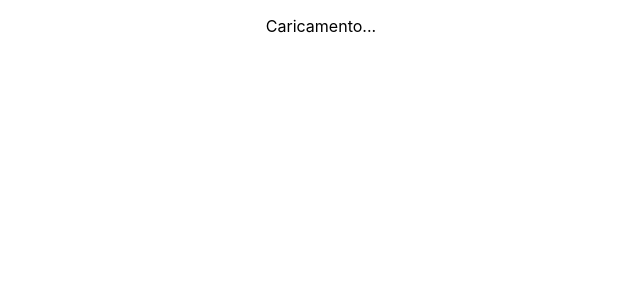
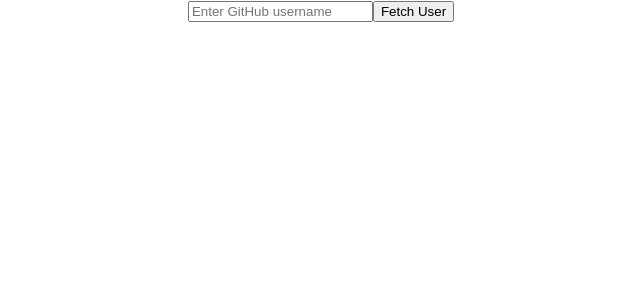
Before and after one commit to dinasaura/my-react-app, a React (Create React App) app: page / in a window 1280 px wide. Shown: the top 300 px of the page, without its empty margins (319-959 px from the left). Built offline with nearby package versions, Linux system fonts and the light colour scheme.

Commit message:
added file

```diff
--- a/src/GithubUsers/GithubUsers.js
+++ b/src/GithubUsers/GithubUsers.js
@@ -1,20 +1,37 @@
-import React from 'react';
+import React, { useState } from 'react';
 import UseGithubUser from './UseGithubUser';
 
-function GithubUser({ username }) {
-  const userData = UseGithubUser(username);
+function GithubUsers({ initialUsername }) {
+  const [username, setUsername] = useState(initialUsername);
+  const { userData, loading, error, fetchUser } = UseGithubUser();
 
-  if (!userData) {
-    return <p>Caricamento...</p>;
-  }
+  const handleFetch = () => {
+    if (username) {
+      fetchUser(username);
+    }
+  };
 
   return (
     <div>
-      <h2>{userData.name}</h2>
-      <p>Nome utente: {userData.login}</p>
-      <p>Followers: {userData.followers}</p>
+      <input
+        type="text"
+        value={username}
+        onChange={event => setUsername(event.target.value)}
+        placeholder="Enter GitHub username"
+      />
+      <button onClick={handleFetch}>Fetch User</button>
+
+      {loading && <p>Loading...</p>}
+      {error && <p>Error: {error.message}</p>}
+      {userData && (
+        <div>
+          <h2>{userData.name}</h2>
+          <p>Username: {userData.login}</p>
+          <p>Followers: {userData.followers}</p>
+        </div>
+      )}
     </div>
   );
 }
 
-export default GithubUser;
+export default GithubUsers;
--- a/src/GithubUsers/UseGithubUser.js
+++ b/src/GithubUsers/UseGithubUser.js
@@ -1,18 +1,29 @@
-import { useState, useEffect } from 'react';
+import { useState } from 'react';
 
 function UseGithubUser(username) {
   const [userData, setUserData] = useState(null);
+  const [loading, setLoading] = useState(false);
+  const [error, setError] = useState(null);
 
-  useEffect(() => {
-    if (!username) return;
+  const fetchUser = async (username) => {
+    setLoading(true);
+    setError(null);
 
-    fetch(`https://api.github.com/users/${username}`)
-      .then(response => response.json())
-      .then(data => setUserData(data))
-      .catch(error => console.error('Errore nel recupero dei dati:', error));
-  }, [username]);
+    try {
+      const response = await fetch(`https://api.github.com/users/${username}`);
+      if (!response.ok) {
+        throw new Error('Failed to fetch user data');
+      }
+      const data = await response.json();
+      setUserData(data);
+      setLoading(false);
+    } catch (error) {
+      setError(error);
+      setLoading(false);
+    }
+  };
 
-  return userData;
+  return { userData, loading, error, fetchUser };
 }
 
 export default UseGithubUser;
```
